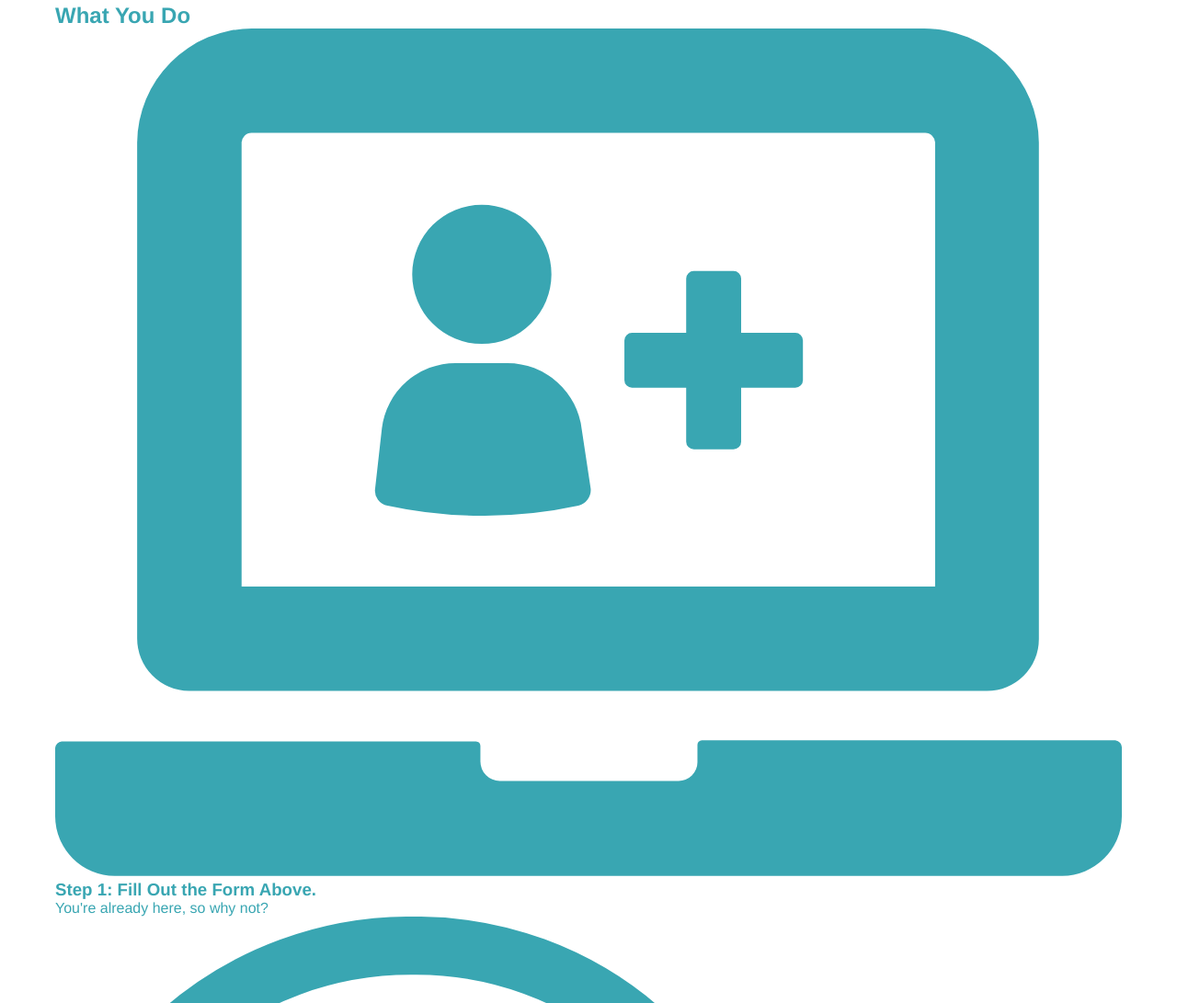
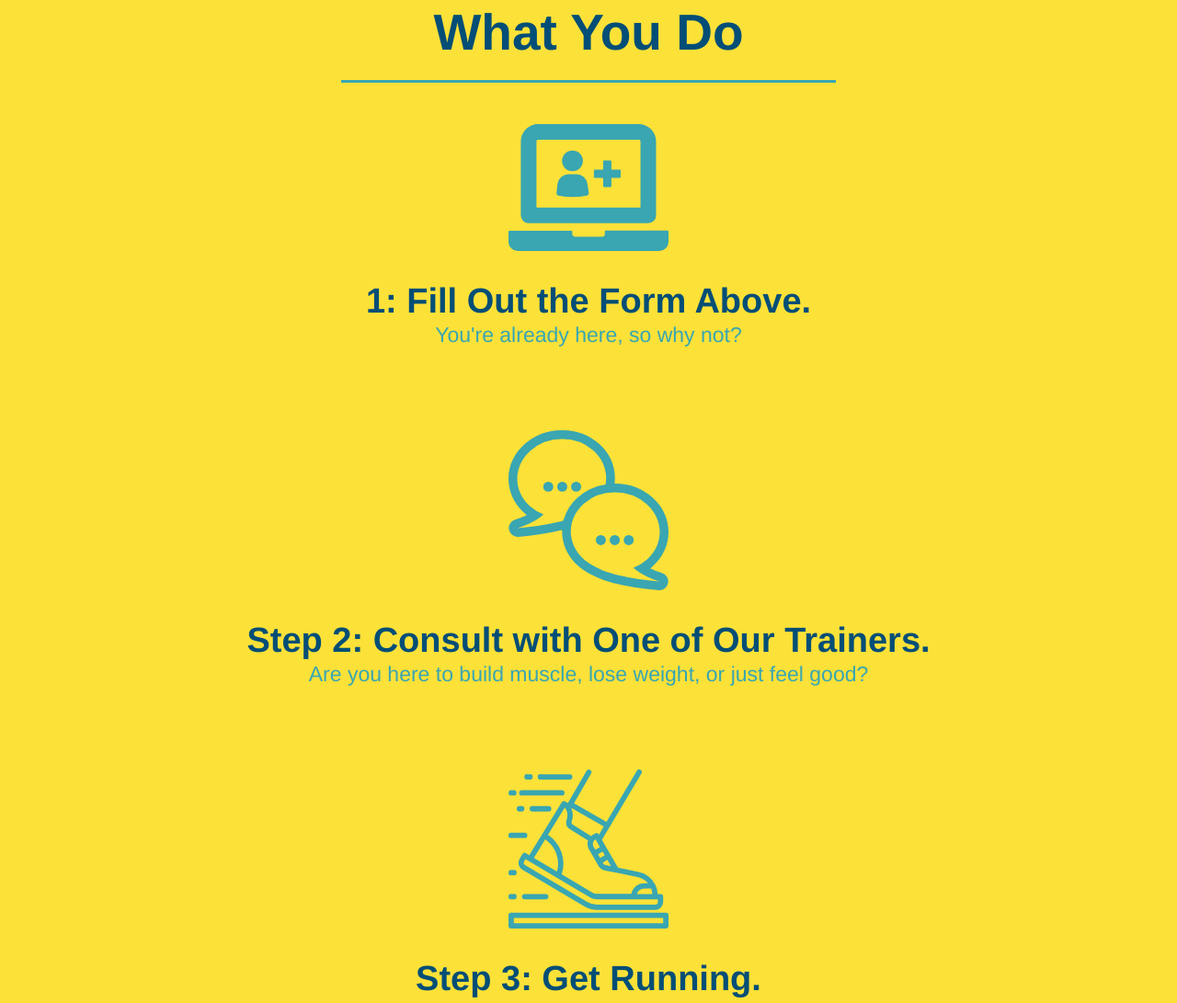
Before and after one commit to jedborde/run-buddy, a plain HTML site: page index.html in a window 1280 px wide. Shown: the part 1117-2208 px from the top of the page at 92% size. Drawn offline with Linux system fonts and the light colour scheme.

Commit message:
spanning

```diff
--- a/assets/css/style.css
+++ b/assets/css/style.css
@@ -138,4 +138,53 @@ section {
     /* add this alongside your other declarations */
     margin: 0 auto;
   }
-  git
+  .steps {
+      text-align: center;
+      background-color: #fce138;
+  }
+  .steps h2 {
+    font-size: 55px;
+    color: #024e76;
+    margin-bottom: 35px;
+    padding: 0 100px 20px 100px;
+    border-bottom: 3px solid;
+    border-color: #39a6b2;
+  }
+  .section-title {
+    font-size: 55px;
+    color: #024e76;
+    margin-bottom: 35px;
+    padding: 0 100px 20px 100px;
+    display: inline-block;
+    border-bottom: 3px solid;
+  }
+
+  .primary-border {
+    border-color: #fce138;
+  }
+
+  .secondary-border {
+    border-color: #39a6b2;
+  }
+  .steps div {
+    margin-bottom: 80px;
+  }
+
+  .steps img {
+    width: 15%;
+    margin: 10px 0;
+  }
+
+  .steps h3 {
+    color: #024e76;
+    font-size: 46px;
+    margin-top: 10px;
+  }
+
+  .steps p {
+    color: #39a6b2;
+    font-size: 23px;
+  }
+.steps span {
+    font-size: 38px;
+}
--- a/index.html
+++ b/index.html
@@ -70,37 +70,37 @@
 
 <!--"what we do" section -->
     <section id="what-we-do" class="intro">
-        <h2>What We Do</h2>
+        <h2 class="section-title primary-border">What We Do </h2>
         <p>
             butcher selfies chambray shabby chic gentrify readymade yr Echo Park XOXO Tumblr normcore Banksy direct trade Blue Bottle chillwave you probably haven't heard of them single-origin coffee Vice fanny pack fixie Odd Future Austin fingerstache pickled twee synth Wes Anderson Thundercats viral bitters flannel meggings narwhal Marfa Schlitz sustainable Intelligentsia umami deep v craf
         </p>
     </section>
 
     <!-- "what you do" section -->
-    <section id="what-you-do">
-        <h2>What You Do</h2>
+    <section id="what-you-do" class="steps">
+        <h2 class="section-title primary-border">What You Do </h2>
 
         <div>
             <img src="./assets/images/step-1.svg" alt="" />
-            <h3>Step 1: Fill Out the Form Above.</h3>
+            <h3> <span>1: Fill Out the Form Above.</span></h3>
             <p>You're already here, so why not?</p>
         </div>
 
         <div>
             <img src="./assets/images/step-2.svg" alt="" />
-            <h3>Step 2: Consult with One of Our Trainers.</h3>
+            <h3> <span>Step 2: Consult with One of Our Trainers.</span></h3>
             <p>Are you here to build muscle, lose weight, or just feel good?</p>
         </div>
 
         <div>
             <img src="./assets/images/step-3.svg" alt="" />
-            <h3>Step 3: Get Running.</h3>
+            <h3> <span>Step 3: Get Running.</span></h3>
             <p>Hit the ground running (literally) once your trainer lays out your plan.</p>
         </div>
 
         <div>
             <img src="./assets/images/step-4.svg" alt="" />
-            <h3>Step 4: See Results</h3>
+            <h3> <span>Step 4: See Results</span></h3>
             <p>Bi-weekly checkins with your trainer will keep you focused.</p>
         </div>
     </section>
```
